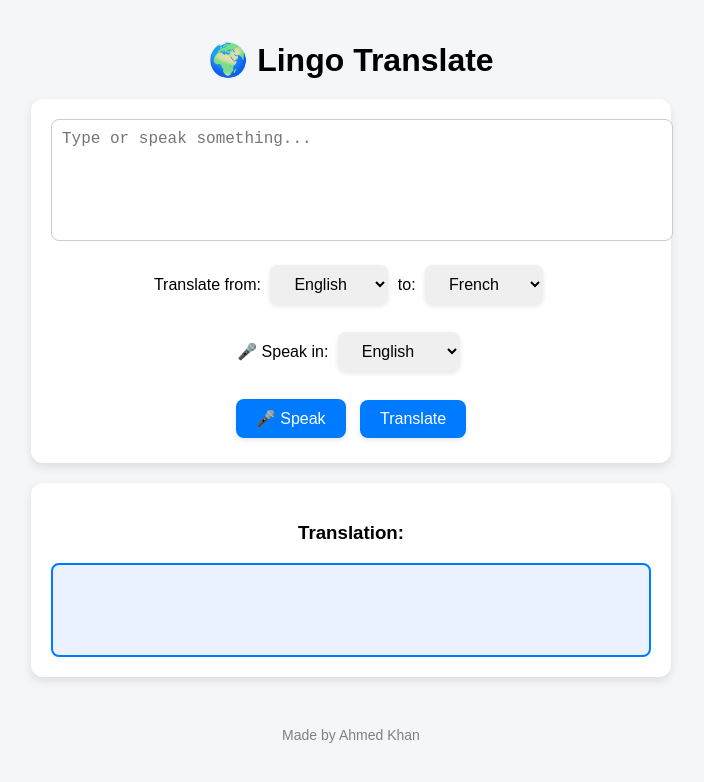
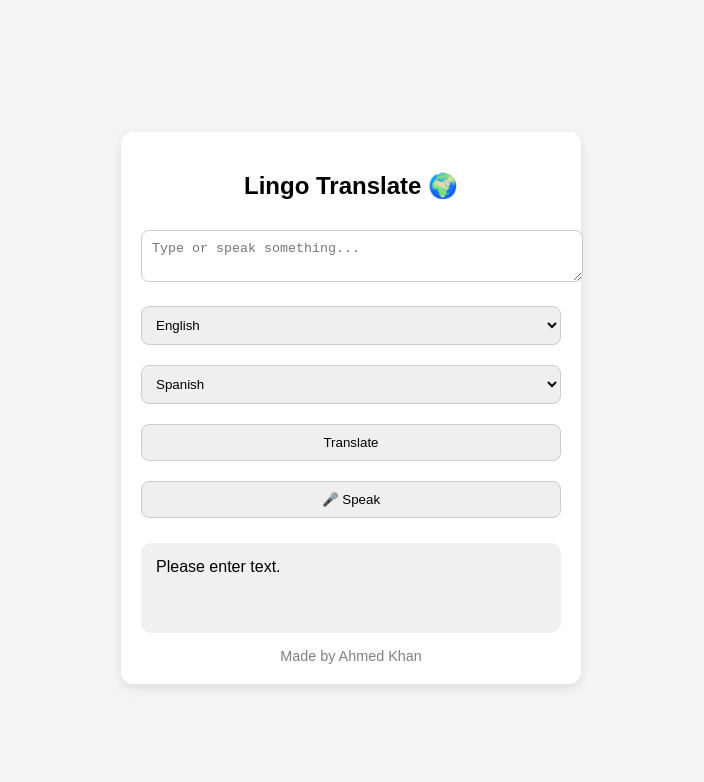
Before and after one commit to A1m3dk/translator-app, a website: page public/index.html in a window 1280 px wide. Both pictures are taken after a click on the button "Translate". Shown: the whole page, without its empty margins (289-993 px from the left). Drawn offline with Linux system fonts and the light colour scheme.

Commit message:
fix translate and add languages

```diff
--- a/public/index.html
+++ b/public/index.html
@@ -2,167 +2,135 @@
 <html lang="en">
 <head>
   <meta charset="UTF-8">
-  <meta name="viewport" content="width=device-width, initial-scale=1.0">
   <title>Lingo Translate</title>
   <style>
     body {
       font-family: Arial, sans-serif;
-      background: #f4f6f9;
+      background: #f5f5f5;
+      display: flex;
+      justify-content: center;
+      align-items: center;
+      height: 100vh;
+    }
+    .container {
+      background: white;
+      padding: 20px;
+      border-radius: 12px;
+      box-shadow: 0px 4px 12px rgba(0,0,0,0.1);
+      width: 420px;
       text-align: center;
-      margin: 0;
-      padding: 20px;
     }
-    h1 {
-      margin-bottom: 20px;
-    }
-    .box {
-      background: white;
-      border-radius: 12px;
-      padding: 20px;
-      box-shadow: 0 4px 10px rgba(0,0,0,0.1);
-      margin: 20px auto;
-      width: 80%;
-      max-width: 600px;
-    }
-    textarea {
+    select, textarea, button {
+      margin: 10px 0;
       width: 100%;
-      height: 100px;
+      padding: 10px;
       border-radius: 8px;
       border: 1px solid #ccc;
-      padding: 10px;
-      font-size: 16px;
-      margin-bottom: 15px;
-      resize: none;
-    }
-    button, select {
-      margin: 5px;
-      padding: 10px 20px;
-      font-size: 16px;
-      border-radius: 8px;
-      border: none;
-      cursor: pointer;
-      box-shadow: 0 2px 5px rgba(0,0,0,0.1);
-    }
-    button {
-      background-color: #007bff;
-      color: white;
-      transition: background 0.3s;
-    }
-    button:hover {
-      background-color: #0056b3;
     }
     #output {
-      border: 2px solid #007bff;
-      border-radius: 8px;
+      margin-top: 15px;
+      background: #f0f0f0;
       padding: 15px;
-      font-size: 18px;
+      border-radius: 10px;
       min-height: 60px;
-      background: #eaf2ff;
       text-align: left;
-      white-space: pre-wrap;
     }
     footer {
-      margin-top: 50px;
-      font-size: 14px;
+      margin-top: 15px;
+      font-size: 0.9em;
       color: gray;
     }
   </style>
 </head>
 <body>
-  <h1>🌍 Lingo Translate</h1>
+  <div class="container">
+    <h2>Lingo Translate 🌍</h2>
 
-  <!-- Input Box -->
-  <div class="box">
-    <textarea id="text" placeholder="Type or speak something..."></textarea><br>
+    <textarea id="inputText" placeholder="Type or speak something..."></textarea>
 
-    <!-- Translation dropdowns -->
-    <label for="fromLang">Translate from: </label>
     <select id="fromLang">
-      <option value="en">English</option>
-      <option value="fr">French</option>
-      <option value="es">Spanish</option>
-      <option value="de">German</option>
-    </select>
-
-    <label for="toLang">to: </label>
-    <select id="toLang">
-      <option value="fr">French</option>
       <option value="en">English</option>
       <option value="es">Spanish</option>
       <option value="de">German</option>
+      <option value="fr">French</option>
+      <option value="ar">Arabic</option>
     </select>
-    <br><br>
 
-    <!-- Microphone -->
-    <label for="speechLang">🎤 Speak in: </label>
-    <select id="speechLang">
-      <option value="en-US">English</option>
-      <option value="fr-FR">Français</option>
-      <option value="es-ES">Español</option>
-      <option value="de-DE">Deutsch</option>
+    <select id="toLang">
+      <option value="es">Spanish</option>
+      <option value="en">English</option>
+      <option value="de">German</option>
+      <option value="fr">French</option>
+      <option value="ar">Arabic</option>
     </select>
-    <br><br>
 
-    <button id="micBtn" onclick="startListening()">🎤 Speak</button>
     <button onclick="translateText()">Translate</button>
+    <button id="micButton">🎤 Speak</button>
+
+    <div id="output">Translation will appear here...</div>
+
+    <footer>Made by Ahmed Khan</footer>
   </div>
 
-  <!-- Output Box -->
-  <div class="box">
-    <h3>Translation:</h3>
-    <div id="output"></div>
-  </div>
+  <script>
+    async function translateText() {
+      const inputText = document.getElementById("inputText").value;
+      const fromLang = document.getElementById("fromLang").value;
+      const toLang = document.getElementById("toLang").value;
 
-  <footer>Made by Ahmed Khan</footer>
-
-  <script>
-    let recognition;
-    if (window.SpeechRecognition || window.webkitSpeechRecognition) {
-      recognition = new (window.SpeechRecognition || window.webkitSpeechRecognition)();
-    } else {
-      alert("❌ Speech recognition not supported in this browser. Try Chrome.");
-    }
-
-    function startListening() {
-      if (!recognition) return;
-
-      const micBtn = document.getElementById("micBtn");
-      const lang = document.getElementById("speechLang").value;
-      recognition.lang = lang;
-      recognition.interimResults = false;
-
-      recognition.start();
-      micBtn.innerText = "🎙 Listening...";
-
-      recognition.onresult = function(event) {
-        const spokenText = event.results[0][0].transcript;
-        document.getElementById("text").value = spokenText;
-      };
-
-      recognition.onerror = function(event) {
-        alert("Error: " + event.error);
-        micBtn.innerText = "🎤 Speak";
-      };
-
-      recognition.onend = function() {
-        micBtn.innerText = "🎤 Speak";
-      };
-    }
-
-    async function translateText() {
-      const text = document.getElementById("text").value;
-      const from = document.getElementById("fromLang").value;
-      const to = document.getElementById("toLang").value;
-
-      if (!text) {
-        alert("Please enter or speak some text first!");
+      if (!inputText) {
+        document.getElementById("output").innerText = "Please enter text.";
         return;
       }
 
-      const response = await fetch(`/translate?q=${encodeURIComponent(text)}&langpair=${from}|${to}`);
-      const data = await response.json();
-      document.getElementById("output").innerText = data.responseData.translatedText;
+      try {
+        const response = await fetch(`https://api.mymemory.translated.net/get?q=${encodeURIComponent(inputText)}&langpair=${fromLang}|${toLang}`);
+        const data = await response.json();
+        document.getElementById("output").innerText = data.responseData.translatedText;
+      } catch (error) {
+        document.getElementById("output").innerText = "Error: " + error;
+      }
     }
+
+    // Microphone speech recognition
+    const micButton = document.getElementById("micButton");
+    let recognition;
+
+    if ('webkitSpeechRecognition' in window) {
+      recognition = new webkitSpeechRecognition();
+      recognition.continuous = false;
+      recognition.interimResults = false;
+
+      recognition.onresult = function(event) {
+        document.getElementById("inputText").value = event.results[0][0].transcript;
+      };
+
+      recognition.onerror = function() {
+        alert("Speech recognition error");
+      };
+    } else {
+      micButton.disabled = true;
+      micButton.innerText = "🎤 Not supported";
+    }
+
+    micButton.addEventListener("click", () => {
+      if (recognition) {
+        const langMap = {
+          "en": "en-US",
+          "es": "es-ES",
+          "de": "de-DE",
+          "fr": "fr-FR",
+          "ar": "ar-SA"
+        };
+        recognition.lang = langMap[document.getElementById("fromLang").value] || "en-US";
+
+        recognition.start();
+        micButton.innerText = "🎤 Listening...";
+        recognition.onend = () => {
+          micButton.innerText = "🎤 Speak";
+        };
+      }
+    });
   </script>
 </body>
 </html>
```
